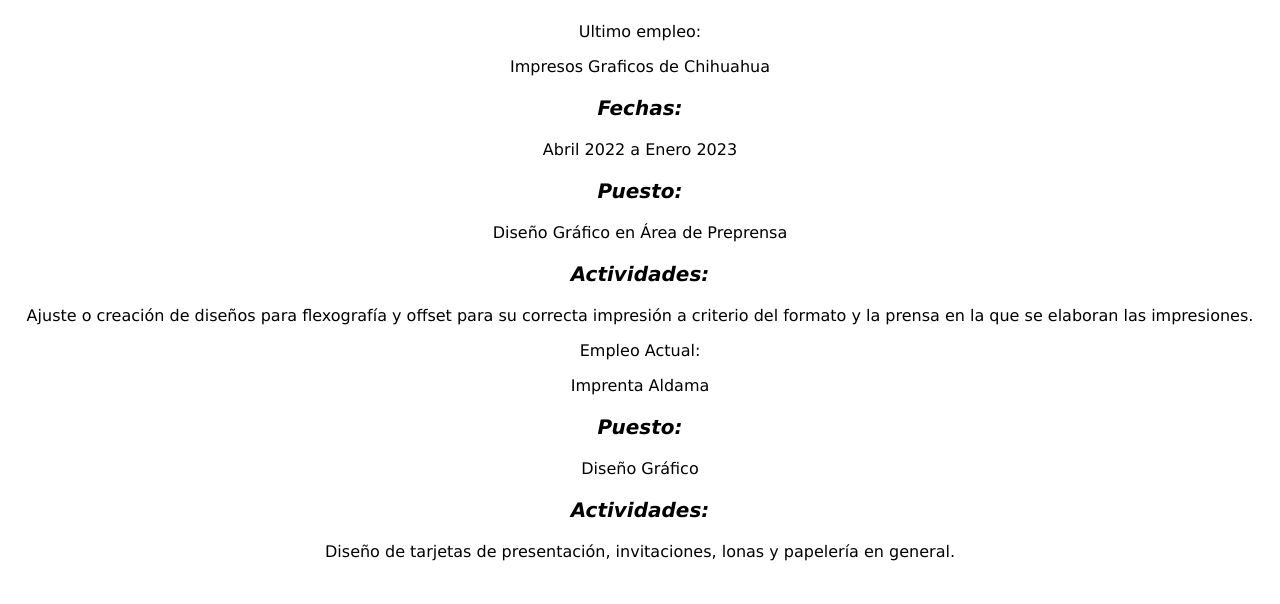
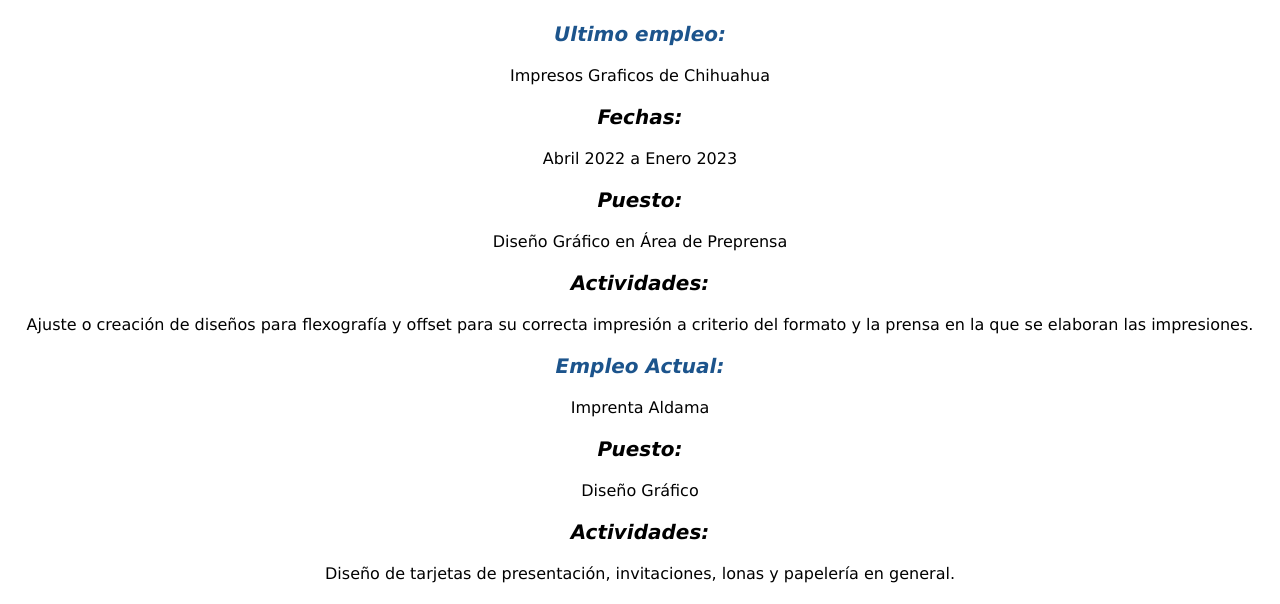
Before and after one commit to Role13/Role13.github.io, a plain HTML site: page index.html in a window 1280 px wide. Shown: the part 491-1095 px from the top of the page. Drawn offline with Linux system fonts and the light colour scheme.

Commit message:
Update index.html

```diff
--- a/index.html
+++ b/index.html
@@ -23,7 +23,7 @@
     <center> <img class="icono" src="work.png" width="60px"/> </center>
 
     <h2 class="texto">Experiencia Profesional</h2>
-    <p class="subtitulo1">Ultimo empleo:</p>
+    <p class="sub">Ultimo empleo:</p>
     <p>Impresos Graficos de Chihuahua</p>
     <p class="subtitulo">Fechas:</p>
     <p>Abril 2022 a Enero 2023</p>
@@ -32,7 +32,7 @@
     <p class="subtitulo">Actividades:</p>
     <p>Ajuste o creación de diseños para flexografía y offset para su correcta impresión a criterio del formato y la prensa en la que se elaboran las impresiones.</p>
 
-    <p class="subtitulo1">Empleo Actual:</p>
+    <p class="sub">Empleo Actual:</p>
     <p>Imprenta Aldama</p>
     <p class="subtitulo">Puesto:</p>
     <p>Diseño Gráfico</p>
```
